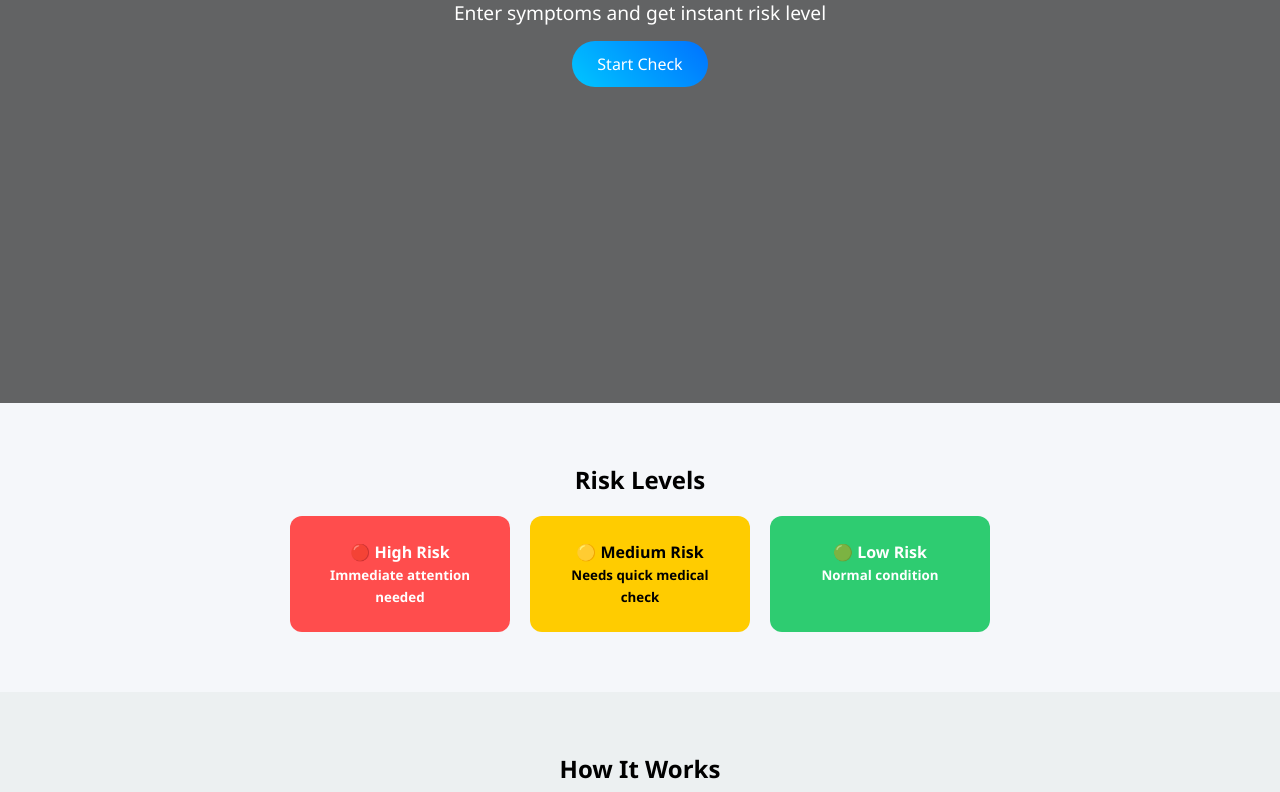
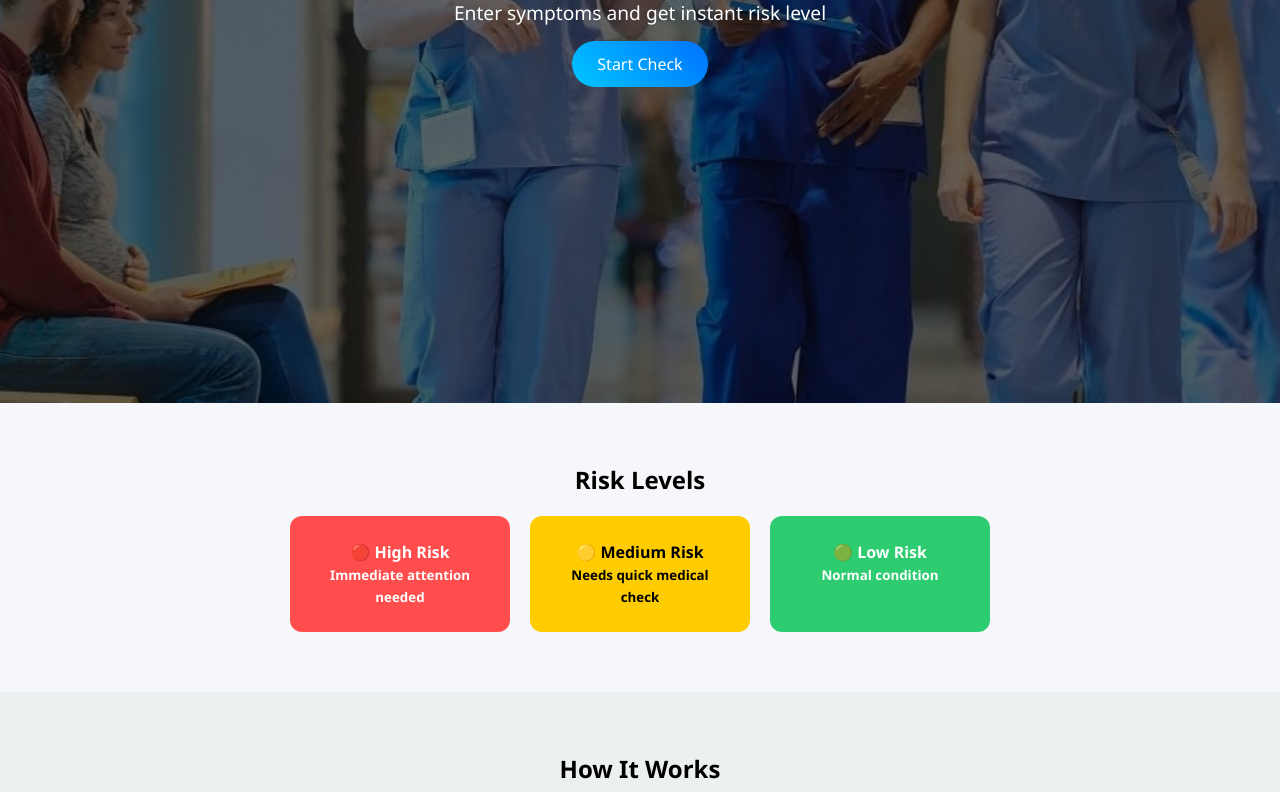
Before and after one commit to PushkarArya01/QuanrumMinds, a website: page index.html in a window 1280 px wide. Shown: the part 397-1189 px from the top of the page. Drawn offline with Linux system fonts and the light colour scheme.

Commit message:
Update style.css

```diff
--- a/style.css
+++ b/style.css
@@ -56,7 +56,7 @@ body {
     padding: 20px;
 
     background: linear-gradient(rgba(0,0,0,0.6), rgba(0,0,0,0.6)),
-                url('./image/hero_section.jpeg') center/cover no-repeat;
+                url('/hero_section.jpeg') center/cover no-repeat;
 
     color: white;
 }
```
